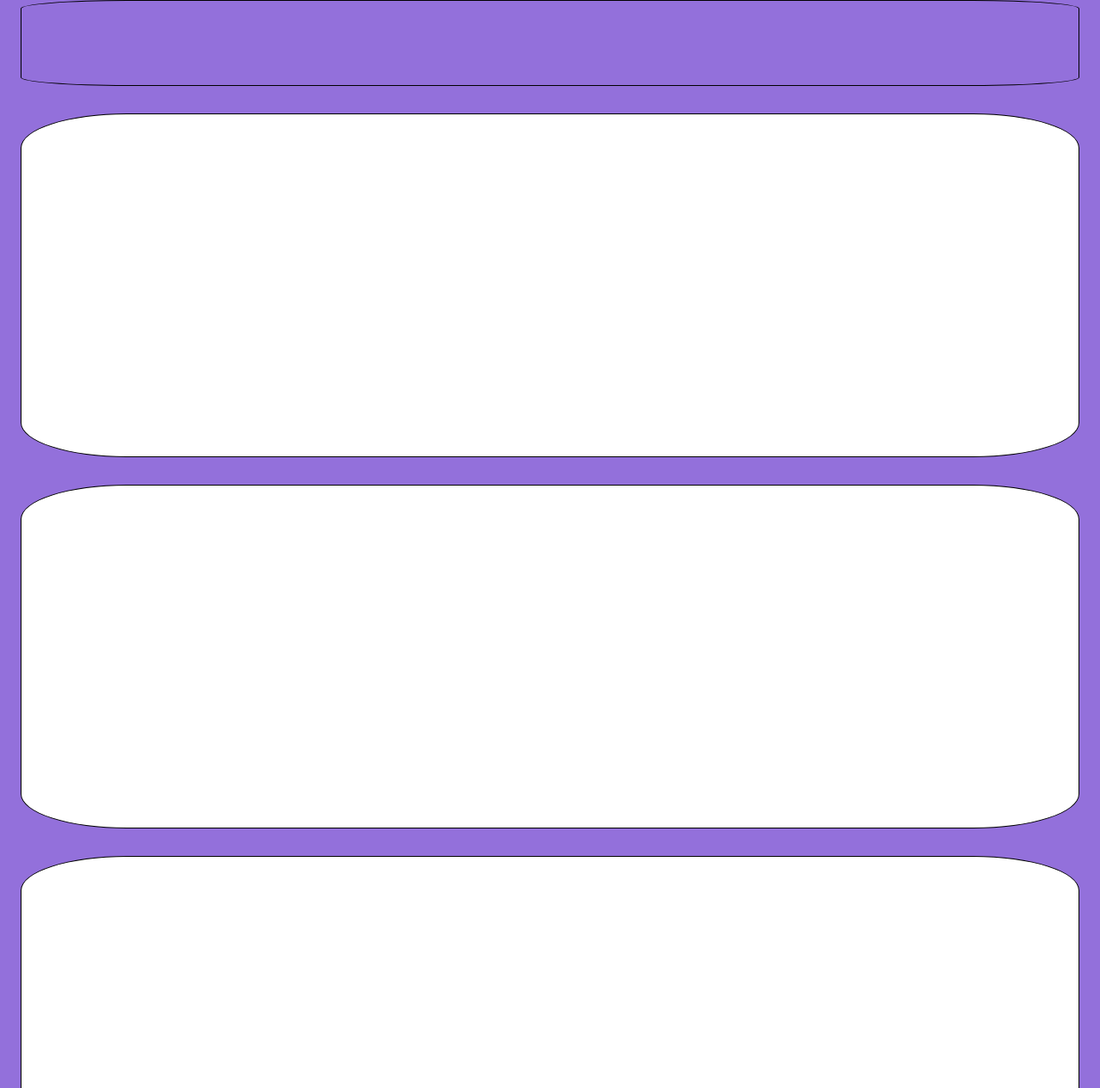
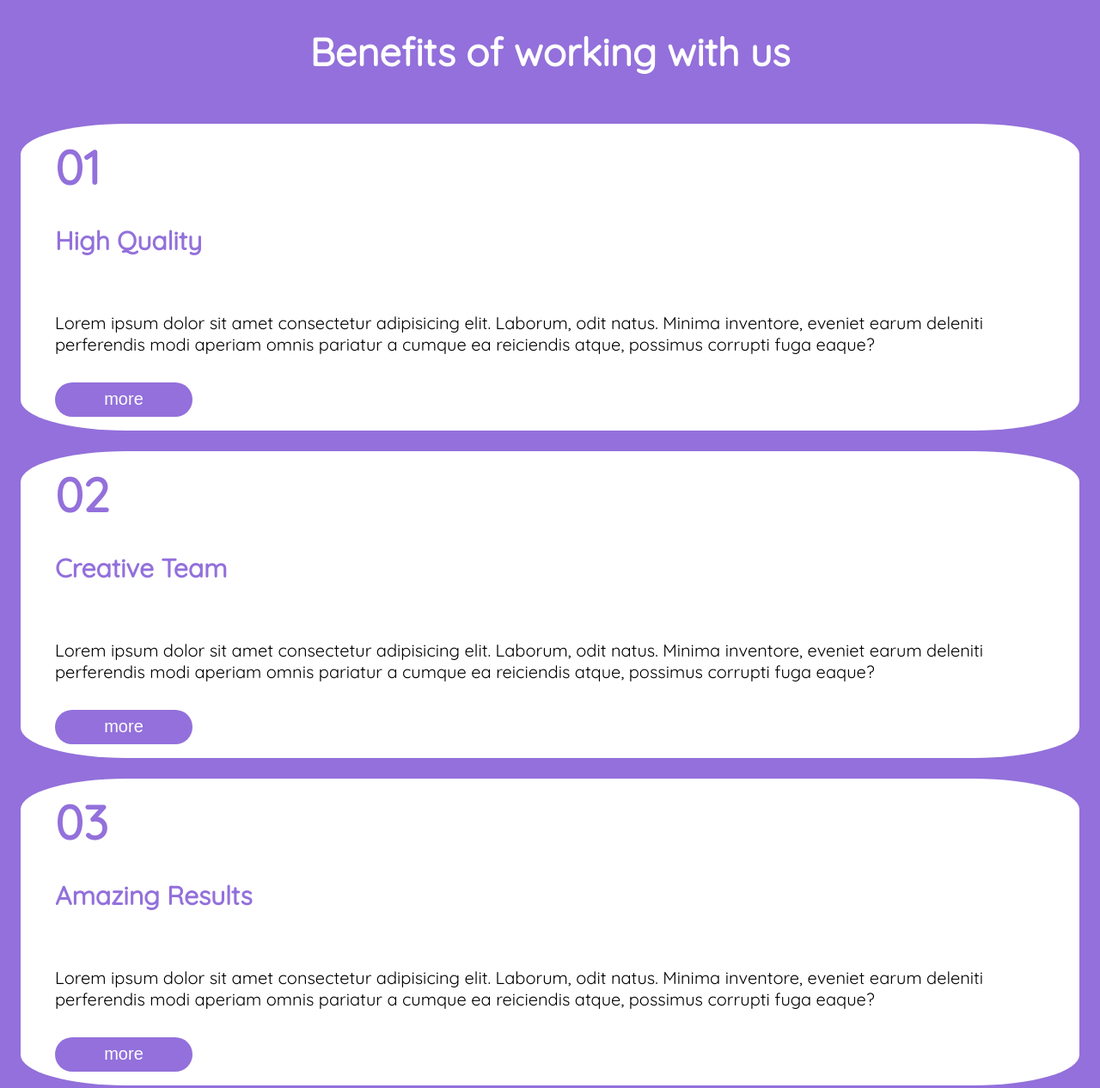
Before and after one commit to RobertoScarci/htmlcss-responsive-layout, a plain HTML site: page index.html in a window 1280 px wide. Shown: the part 8137-9403 px from the top of the page at 86% size. Drawn offline with Linux system fonts and the light colour scheme.

Commit message:
creazione sezione step

```diff
--- a/index.html
+++ b/index.html
@@ -151,14 +151,84 @@
     <!--Benefits-->
     <section class="purple">
         <div class="container">
-            <div class="title"></div>
+            <div class="title center">
+                <h1>
+                    Benefits of working with us
+                </h1>
+            </div>
             <div>
-                <div class="step"></div>
-                <div class="step"></div>
-                <div class="step"></div>
-                <div class="step"></div>
-                <div class="step"></div>
-                <div class="step"></div>
+                <div class="step">
+                    <h1>
+                        01
+                    </h1>
+                    <h2>
+                        High Quality
+                    </h2>
+                    <p>
+                        Lorem ipsum dolor sit amet consectetur adipisicing elit. Laborum, odit natus. Minima inventore, eveniet earum deleniti perferendis modi aperiam omnis pariatur a cumque ea reiciendis atque, possimus corrupti fuga eaque?
+                    </p>
+                    <button>more</button>
+                </div>
+                <div class="step">
+                    <h1>
+                        02
+                    </h1>
+                    <h2>
+                        Creative Team
+                    </h2>
+                    <p>
+                        Lorem ipsum dolor sit amet consectetur adipisicing elit. Laborum, odit natus. Minima inventore, eveniet earum deleniti perferendis modi aperiam omnis pariatur a cumque ea reiciendis atque, possimus corrupti fuga eaque?
+                    </p>
+                    <button>more</button>
+                </div>
+                <div class="step">
+                    <h1>
+                        03
+                    </h1>
+                    <h2>
+                        Amazing Results
+                    </h2>
+                    <p>
+                        Lorem ipsum dolor sit amet consectetur adipisicing elit. Laborum, odit natus. Minima inventore, eveniet earum deleniti perferendis modi aperiam omnis pariatur a cumque ea reiciendis atque, possimus corrupti fuga eaque?
+                    </p>
+                    <button>more</button>
+                </div>
+                <div class="step">
+                    <h1>
+                        04
+                    </h1>
+                    <h2>
+                        Best Pricing
+                    </h2>
+                    <p>
+                        Lorem ipsum dolor sit amet consectetur adipisicing elit. Laborum, odit natus. Minima inventore, eveniet earum deleniti perferendis modi aperiam omnis pariatur a cumque ea reiciendis atque, possimus corrupti fuga eaque?
+                    </p>
+                    <button>more</button>
+                </div>
+                <div class="step">
+                    <h1>
+                        05
+                    </h1>
+                    <h2>
+                        Innovations
+                    </h2>
+                    <p>
+                        Lorem ipsum dolor sit amet consectetur adipisicing elit. Laborum, odit natus. Minima inventore, eveniet earum deleniti perferendis modi aperiam omnis pariatur a cumque ea reiciendis atque, possimus corrupti fuga eaque?
+                    </p>
+                    <button>more</button>
+                </div>
+                <div class="step">
+                    <h1>
+                        06
+                    </h1>
+                    <h2>
+                        24/7 Support
+                    </h2>
+                    <p>
+                        Lorem ipsum dolor sit amet consectetur adipisicing elit. Laborum, odit natus. Minima inventore, eveniet earum deleniti perferendis modi aperiam omnis pariatur a cumque ea reiciendis atque, possimus corrupti fuga eaque?
+                    </p>
+                    <button>more</button>
+                </div>
             </div>
         </div>
     </section>
--- a/style/style.css
+++ b/style/style.css
@@ -205,19 +205,41 @@ header i{
 /* Benefits */
 .title{
     width: 100%;
-    height: 100px;
-    border: 1px solid black;
-    border-radius: 10%;
-    margin: 2rem 0;
+    padding: 2rem 0;
+    color: white;
+    font-size: 30px;
 }
 
 .step{
     width: 100%;
-    height: 400px;
     background-color: white;
-    border: 1px solid black;
     border-radius: 10%;
-    margin: 2rem 0;
+    padding: 1rem 2.5rem;
+    margin: 1.5rem 0;
+}
+
+.step h1{
+    color: mediumpurple;
+    font-size: 55px;
+}
+
+.step h2{
+    color: mediumpurple;
+    font-size: 30px;
+}
+
+.step p{
+    font-size: 20px;
+}
+
+.step button{
+    width: 10rem;
+    height: 2.5rem;
+    color: white;
+    background-color: mediumpurple;
+    font-size: 20px;
+    border: 0;
+    border-radius: 20px 20px 20px 20px;
 }
 
 /* About Us */
```
